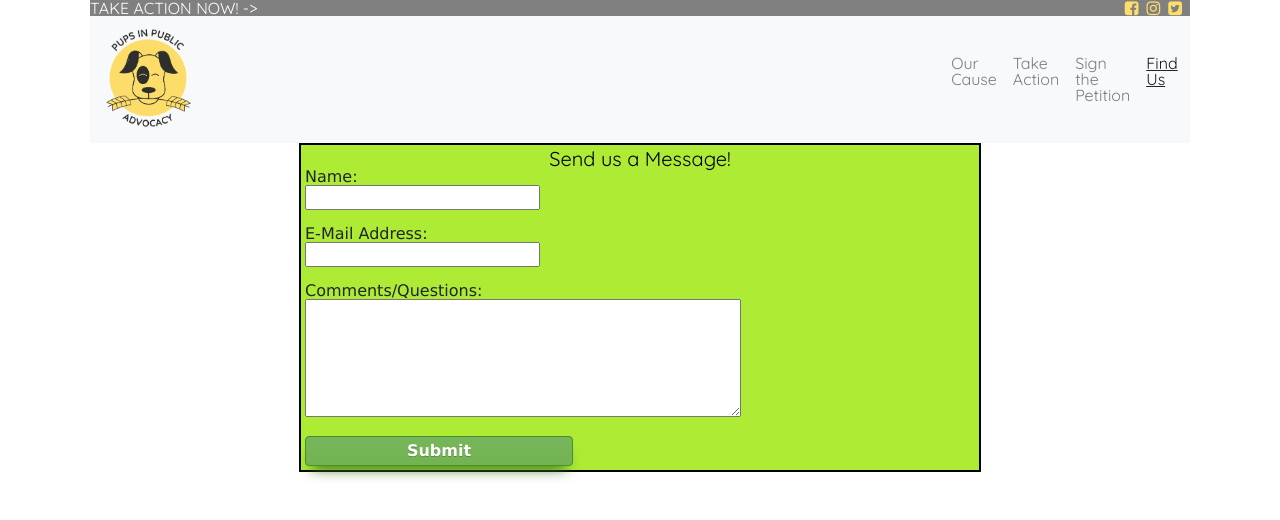
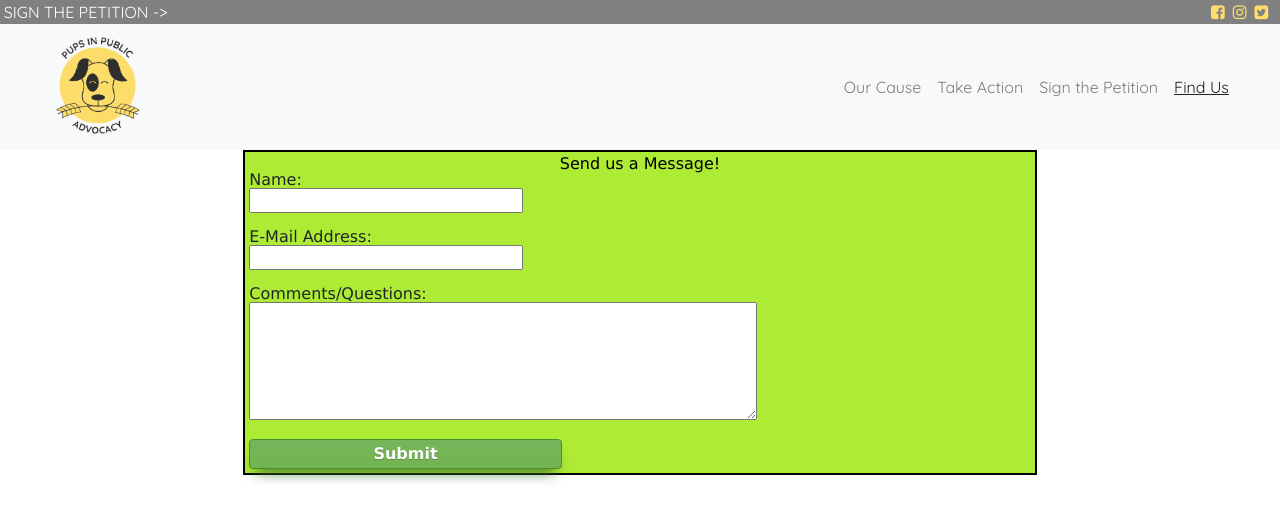
Before and after one commit to eguffey1/WebWorkshopProject, a website: page contact.html in a window 1280 px wide. Drawn offline with nearby package versions, Linux system fonts and the light colour scheme.

Commit message:
Made global nav styles

```diff
--- a/contact.html
+++ b/contact.html
@@ -15,8 +15,8 @@
 
     <title>Pups In Public</title>
     <style>
-      body,html {
-        max-width: 1100px;
+      body {
+        width: 100%;
         margin: auto;
         font-family: Quicksand;
       }
@@ -33,7 +33,7 @@
         font-weight: 600;
         font-size: 22px;
       }
-      p, span, legend {
+      p, span {
         font-family: Quicksand;
         font-weight: 500;
         font-size: 20px;
@@ -53,36 +53,39 @@
   </head>
   <body>
     <header>
-      <div style="background-color: grey;">
-        <p style="font-size: 16px; color: white; float: left;">TAKE ACTION NOW! -></p>
+      <div style="background-color: grey; padding:.3%">
+        <p style="font-size: 16px; color: white; float: left;"><a class="sign-link" target="_blank" href="https://www.change.org/p/arron-bean-allow-pets-in-florida-breweries">Sign The Petition -></a></p>
         <a href="https://twitter.com"><i class="fa fa-twitter-square" style="float: right;">&nbsp;&nbsp;</i></a>
         <a href="https://instagram.com"><i class="fa fa-instagram" style="float: right;">&nbsp;&nbsp;</i></a>&nbsp;&nbsp;
         <a href="https://facebook.com"><i class="fa fa-facebook-square" style="float: right;">&nbsp;&nbsp;</i></a>
       </div>
 
   <nav class="navbar navbar-expand-sm navbar-light bg-light sticky-top">
-  <a class="navbar-brand" href="index.html"><img src="img/logo-y.png" width="17%" height="17%" /></a>
-  <button class="navbar-toggler offset-9" type="button" data-toggle="collapse" data-target="#navbarNav" aria-controls="navbarNav" aria-expanded="false" aria-label="Toggle navigation">
+  <a class="navbar-brand" href="index.html">
+    <img class="logo-img" src="img/logo-y.png" width="17%" height="17%" />
+  </a>
+  <button class="navbar-toggler offset-10 align-self-center" type="button" data-toggle="collapse" data-target="#navbarNav" aria-controls="navbarNav" aria-expanded="false" aria-label="Toggle navigation">
     <span class="navbar-toggler-icon"></span>
   </button>
   <div class="collapse navbar-collapse" id="navbarNav">
-    <ul class="navbar-nav offset-lg-7 offset-md-4">
-      <li class="nav-item">
-        <a class="nav-link" href="index.html">Our Cause</a>
+    <ul class="navbar-nav offset-lg-5 offset-md-1 offset-sm-1">
+      <li class="nav-item ">
+        <a class="nav-link" href="index.html">Our Cause <span class="sr-only">(current)</span></a>
       </li>
       <li class="nav-item">
         <a class="nav-link" href="action.html">Take Action</a>
       </li>
-      <li class="nav-item">
+      <li class="nav-item ">
         <a class="nav-link" href="petition.html">Sign the Petition</a>
       </li>
       <li class="nav-item active">
-        <a class="nav-link" href="#"> <span class="sr-only">(current)</span>Find Us</a>
+        <a class="nav-link" href="contact.html">Find Us</a>
       </li>
     </ul>
   </div>
 </nav>
   </header>
+
   <form name="validation" method="post" class="grid fieldset" onsubmit="return generateWelcome()">
     <fieldset>
     <legend>Send us a Message!</legend>
```
Also changed, not shown: action.html (+10 -8 lines), petition.html (+12 -10 lines).
